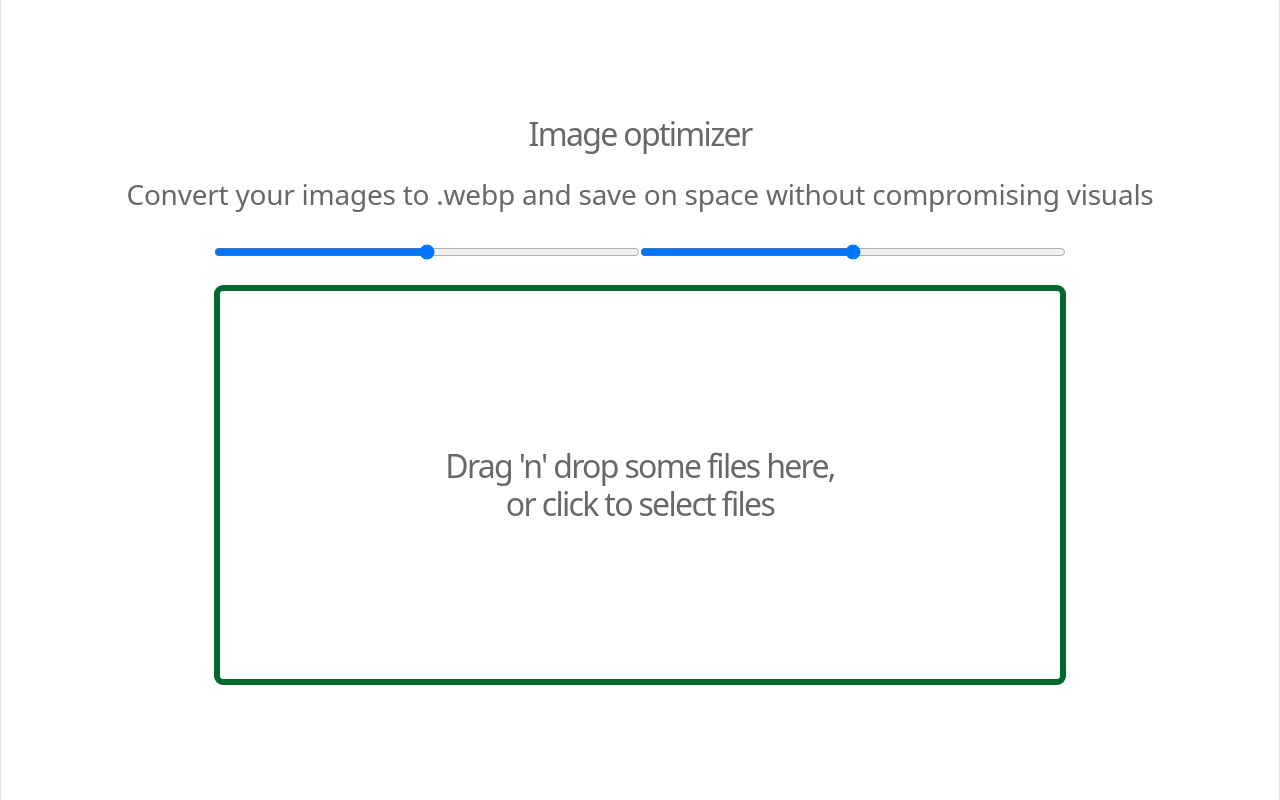
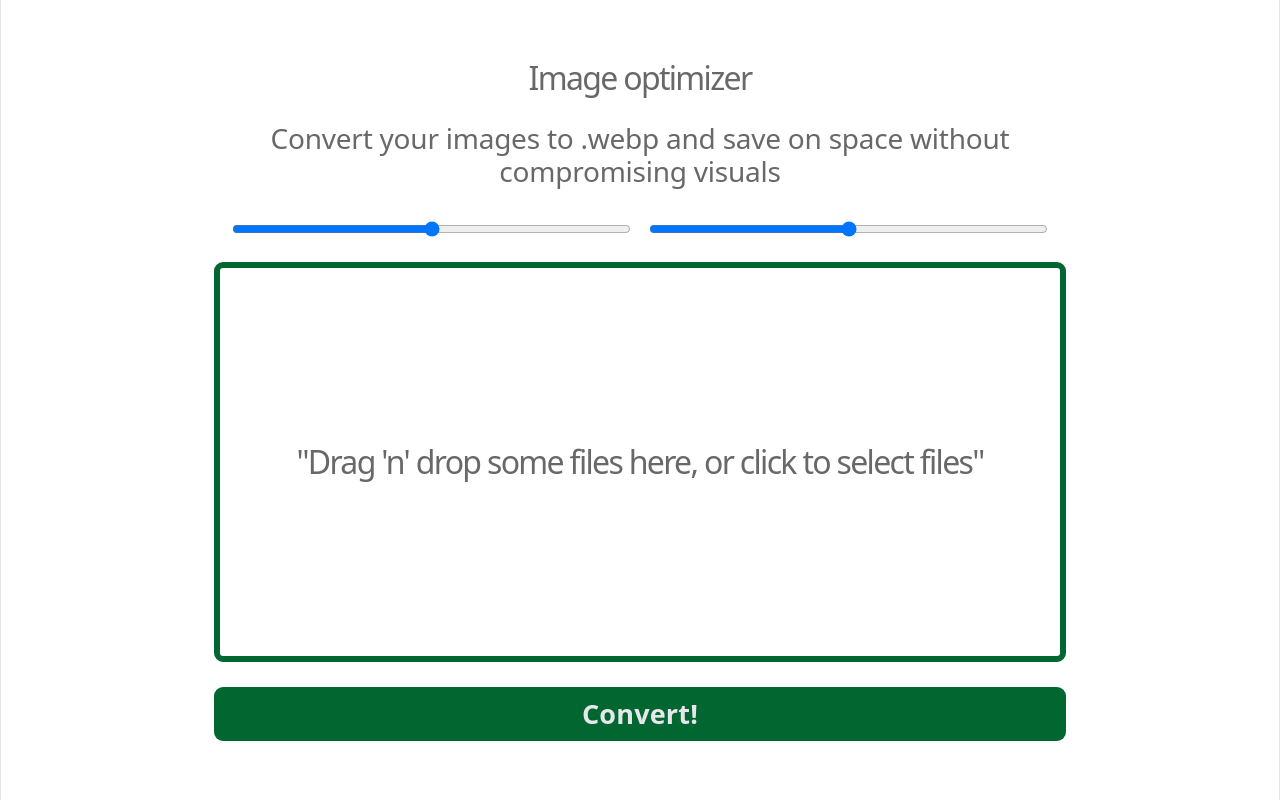
Before and after one commit to moxnt/image-minifier, a React (Vite) app in the folder frontend/: page / in a window 1280 px wide. Built offline with nearby package versions, Linux system fonts and the light colour scheme.

Commit message:
Experimental frontend wiring and sending the key back in the backend

```diff
--- a/frontend/src/App.tsx
+++ b/frontend/src/App.tsx
@@ -1,31 +1,92 @@
-import Dropzone from "react-dropzone";
+import { useDropzone } from "react-dropzone";
 import "./App.css";
+import { useCallback, useState } from "react";
+
+type PresignerBody = {
+  uploadURL: URL;
+};
+
+function InternalContent({ filename }: { filename: string | undefined }) {
+  if (filename === undefined) {
+    return <h1>"Drag 'n' drop some files here, or click to select files"</h1>;
+  } else {
+    return <div className="p-4 rounded-lg bg-gray-800">{filename}</div>;
+  }
+}
 
 function App() {
+  const [files, setFiles] = useState<File[]>([]);
+  const [filename, setFilename] = useState<string | undefined>(undefined);
+
+  const onDrop = useCallback((acceptedFiles: File[]) => {
+    setFiles(acceptedFiles);
+    if (acceptedFiles[0] === undefined) {
+      console.warn("No files yet (c)");
+      return;
+    }
+    setFilename(acceptedFiles[0].name);
+  }, []);
+
+  const { getRootProps, getInputProps } = useDropzone({ onDrop });
+
+  async function upload() {
+    const request_url =
+      "https://4i1tuw3qjb.execute-api.eu-north-1.amazonaws.com/default/ImageMinifierPresigner";
+
+    if (files[0] === undefined) {
+      console.warn("No files yet (u)");
+      return;
+    }
+
+    try {
+      const presigner_data = await fetch(request_url, {
+        method: "POST",
+        body: JSON.stringify({
+          fileType: files[0].type,
+          fileName: files[0].name,
+        }),
+      });
+      const presigned_url: PresignerBody = await presigner_data.json();
+
+      const upload_response = await fetch(presigned_url.uploadURL, {
+        method: "PUT",
+        body: files[0],
+        headers: {
+          "Content-Type": files[0].type,
+        },
+      });
+      console.log(upload_response);
+    } catch (error) {
+      console.error("An error ocurred within fetch ", error);
+    }
+  }
+
   return (
     <>
-      <section id="center" className="border-0">
+      <section id="center" className="border-0 w-2/3 m-auto">
         <h1>Image optimizer</h1>
         <h2>
           Convert your images to .webp and save on space without compromising
           visuals
         </h2>
-        <div className="w-2/3 grid grid-cols-2 justify-between">
+        <div className="grid grid-cols-2 gap-4 px-4 justify-between w-full">
           <input type="range"></input>
           <input type="range"></input>
         </div>
-        <Dropzone onDrop={(acceptedFiles) => console.log(acceptedFiles)}>
-          {({ getRootProps, getInputProps }) => (
-            <section className="w-2/3 h-1/2 border-6 border-green-800 rounded-lg content-center">
-              <div {...getRootProps()} className="max-w-1/2 m-auto">
-                <input {...getInputProps()} />
-                <h1 className=" text-gray-600">
-                  Drag 'n' drop some files here, or click to select files
-                </h1>
-              </div>
-            </section>
-          )}
-        </Dropzone>
+        <section className="h-1/2 w-full border-6 border-green-800 rounded-lg content-center">
+          <div className="w-full h-full" {...getRootProps()}>
+            <input {...getInputProps()} />
+            <div className="h-full flex justify-center items-center">
+              <InternalContent filename={filename} />
+            </div>
+          </div>
+        </section>
+        <button
+          className="transition-colors duration-200 hover:bg-green-600 text-2xl font-semibold text-gray-200 w-full bg-green-800 p-2 rounded-lg"
+          onClick={upload}
+        >
+          Convert!
+        </button>
       </section>
     </>
   );
```
Also changed, not shown: 1 other file (tests, documents, lock files or other folders).
